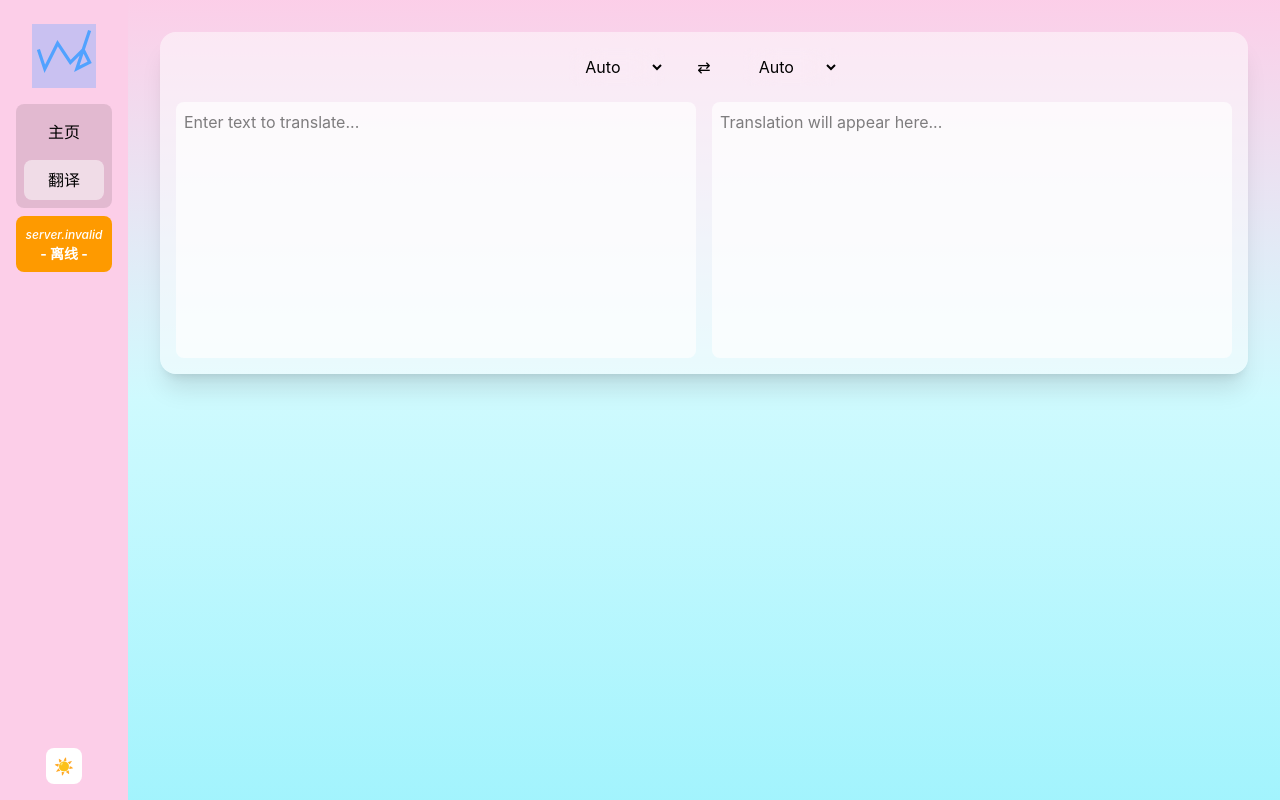
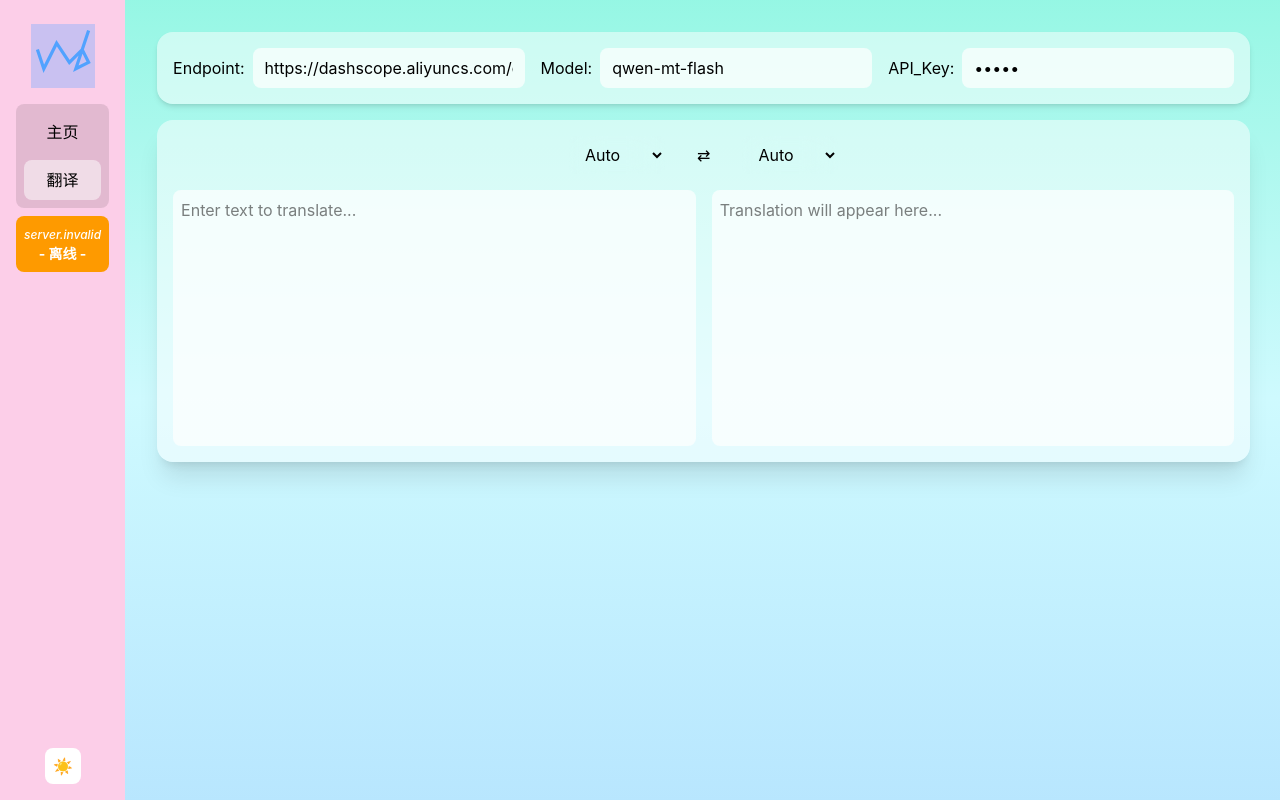
Before and after one commit to coluh/coluh.github.io, a React (Vite) app in the folder fe/: page /translate in a window 1280 px wide. Built offline with nearby package versions, Linux system fonts and the light colour scheme; no server answers.

Commit message:
extract translation config

```diff
--- a/fe/src/components/common/ServerStatus.tsx
+++ b/fe/src/components/common/ServerStatus.tsx
@@ -15,7 +15,6 @@ export default function ServerStatus({
   const check = useCallback(() => {
     setStatus("checking");
     fetch(`${url}/api/health`, {
-      method: "HEAD",
       cache: "no-cache",
     })
       .then((res) => {
--- a/fe/src/pages/Translate.tsx
+++ b/fe/src/pages/Translate.tsx
@@ -1,8 +1,11 @@
 import { useCallback, useEffect, useRef, useState } from "react";
+import { useTranslateConfigStore } from "../stores/useTranslateConfigStore";
 
 const isEnglish = (str: string): boolean => /^[\x20-\x7F]+$/.test(str);
 
 export default function TranslatePage() {
+  const { endpoint, model, apiKey, setEndpoint, setModel, setApiKey } =
+    useTranslateConfigStore();
   const [sourceText, setSourceText] = useState("");
   const [targetText, setTargetText] = useState("");
   const [sourceLang, setSourceLang] = useState("auto");
@@ -52,16 +55,14 @@ export default function TranslatePage() {
     }
 
     try {
-      const res = await fetch(
-        "https://dashscope.aliyuncs.com/compatible-mode/v1/chat/completions",
-        {
+      const res = await fetch(endpoint, {
         method: "POST",
         headers: {
           "Content-Type": "application/json",
-            Authorization: `Bearer ${import.meta.env.VITE_DASHSCOPE_API_KEY}`,
+          Authorization: `Bearer ${apiKey}`,
         },
         body: JSON.stringify({
-            model: "qwen-mt-flash",
+          model: model,
           messages: [{ role: "user", content: sourceText }],
           translation_options: {
             source_lang: sl,
@@ -69,8 +70,7 @@ export default function TranslatePage() {
           },
         }),
         signal: controller.signal,
-        },
-      );
+      });
       const data = await res.json();
       setTargetText(data.choices[0].message.content);
     } catch (error) {
@@ -83,7 +83,7 @@ export default function TranslatePage() {
     } finally {
       setTranslating(false);
     }
-  }, [sourceText, sourceLang, targetLang]);
+  }, [sourceText, sourceLang, targetLang, endpoint, model, apiKey]);
 
   useEffect(() => {
     if (!sourceText.trim()) {
@@ -97,7 +97,38 @@ export default function TranslatePage() {
   }, [doTranslate, sourceText, sourceLang, targetLang]);
 
   return (
-    <div className="min-h-screen bg-linear-to-b from-pink-200 via-cyan-100 to-cyan-200 p-8 dark:from-purple-700 dark:via-cyan-900 dark:to-slate-700">
+    <div className="flex min-h-screen flex-col gap-4 bg-linear-to-b from-teal-200 via-cyan-100 to-sky-200 p-8 dark:from-purple-700 dark:via-violet-900 dark:to-teal-700">
+      <div className="flex flex-row gap-4 rounded-2xl bg-white/50 p-4 shadow-md dark:bg-black/20">
+        <label className="flex flex-2 items-center gap-2">
+          Endpoint:
+          <input
+            type="text"
+            value={endpoint}
+            onChange={(e) => setEndpoint(e.target.value)}
+            className="flex-1 rounded-lg bg-white/70 px-3 py-2 outline-none dark:bg-black/30"
+          />
+        </label>
+        <label className="flex flex-1 items-center gap-2">
+          Model:
+          <input
+            type="text"
+            value={model}
+            onChange={(e) => setModel(e.target.value)}
+            className="flex-1 rounded-lg bg-white/70 px-3 py-2 outline-none dark:bg-black/30"
+          />
+        </label>
+        <label className="flex flex-1 items-center gap-2">
+          API_Key:
+          <input
+            type="password"
+            value={apiKey}
+            onChange={(e) => setApiKey(e.target.value)}
+            className="flex-1 rounded-lg bg-white/70 px-3 py-2 outline-none dark:bg-black/30"
+          />
+        </label>
+        {/* <button className="rounded-lg bg-pink-200 px-4 py-2">重置</button>
+        <button className="rounded-lg bg-cyan-200 px-4 py-2">保存</button> */}
+      </div>
       <div className="flex flex-col gap-4 rounded-2xl bg-white/50 p-4 shadow-xl dark:bg-black/20">
         <div className="flex flex-row justify-center gap-8">
           <select
--- /dev/null
+++ b/fe/src/stores/useTranslateConfigStore.ts
@@ -0,0 +1,26 @@
+import { create } from "zustand";
+import { persist } from "zustand/middleware";
+
+type TranslationConfig = {
+  endpoint: string;
+  model: string;
+  apiKey: string;
+  setEndpoint: (endpoint: string) => void;
+  setModel: (model: string) => void;
+  setApiKey: (apiKey: string) => void;
+};
+
+export const useTranslateConfigStore = create<TranslationConfig>()(
+  persist(
+    (set) => ({
+      endpoint:
+        "https://dashscope.aliyuncs.com/compatible-mode/v1/chat/completions",
+      model: "qwen-mt-flash",
+      apiKey: import.meta.env.VITE_DASHSCOPE_API_KEY || "",
+      setEndpoint: (endpoint: string) => set({ endpoint }),
+      setModel: (model: string) => set({ model }),
+      setApiKey: (apiKey: string) => set({ apiKey }),
+    }),
+    { name: "translate-config" },
+  ),
+);
```
Also changed, not shown: 2 other files (tests, documents, lock files or other folders). Lines whose indentation alone changed are shown as unchanged.
